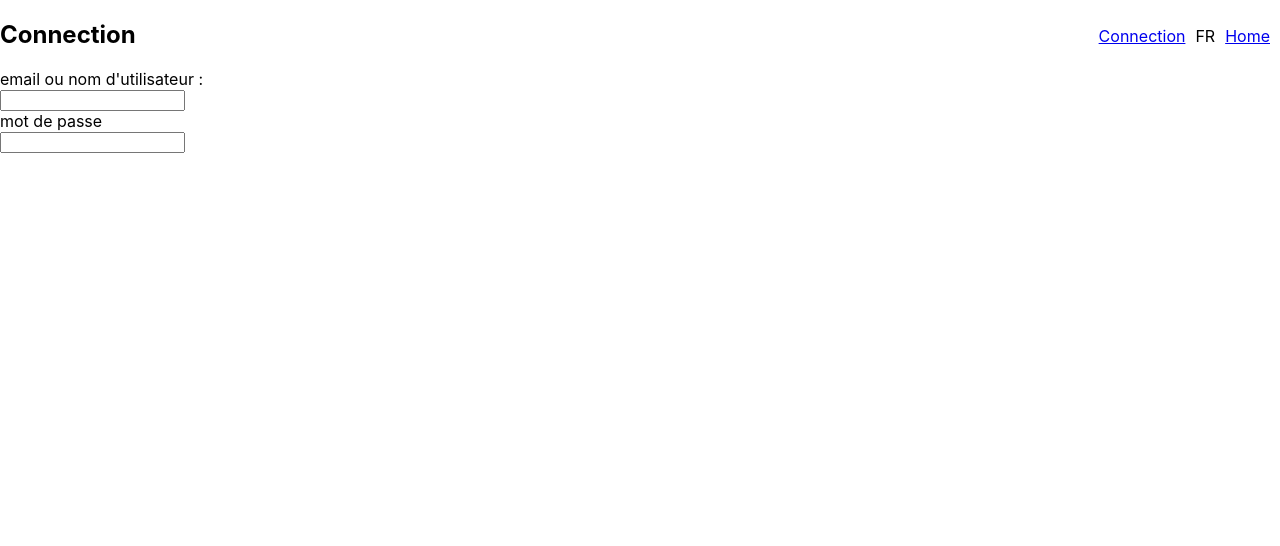
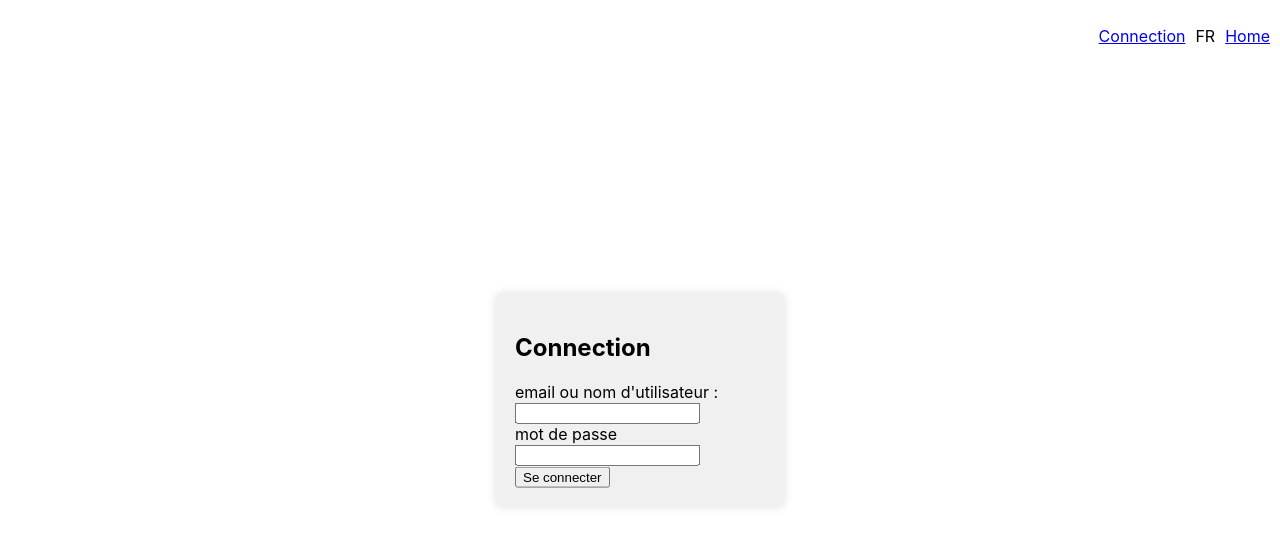
Before and after one commit to Dyluan/Doctor, a React (Create React App) app: page /login in a window 1280 px wide. Shown: the top 546 px of the page. Built offline with nearby package versions, Linux system fonts and the light colour scheme.

Commit message:
fixed a bug preventing bandeau component from working :: z index

```diff
--- a/src/Login.js
+++ b/src/Login.js
@@ -1,17 +1,23 @@
-import React from "react";
+import React, { useState } from "react";
 import Bandeau from "./Bandeau";
+import './style.css';
 
 function Login() {
+
     return (
         <>
             <Bandeau />
+            <div className="loginPage">
+                <form id="myForm">
                     <p><h2>Connection</h2></p>
-            <form>
                     email ou nom d'utilisateur : <br />
                     <input type="text"></input>
                     <br /> mot de passe <br />
                     <input type="password"></input>
+                    <br />
+                    <input type="submit" value="Se connecter"></input>
                 </form>
+            </div>
         </>
     )
 }
--- a/src/style.css
+++ b/src/style.css
@@ -3,6 +3,7 @@
     position: fixed;
     top: 10px; /* Ajustez la distance du haut selon vos préférences */
     right: 10px; /* Ajustez la distance de la droite selon vos préférences */
+    z-index: 1;
 }
 
 /* Style pour chaque élément */
@@ -21,3 +22,21 @@
     display: inline-block;
     /* Aucun espace entre les éléments suivants */
 }
+
+.loginPage {
+    position: relative;
+    width: 100%;
+    height: 100vh;
+}
+
+#myForm {
+    position: absolute;
+    top: 50%;
+    left: 50%;
+    transform: translate(-50%, -50%); /* Pour centrer le formulaire correctement */
+    width: 250px; /* Ajustez la largeur selon vos besoins */
+    padding: 20px;
+    background-color: #f0f0f0;
+    border-radius: 8px;
+    box-shadow: 0px 0px 10px rgba(0, 0, 0, 0.1); /* Ajoute une ombre légère pour la profondeur */
+}
```
Lines whose indentation alone changed are shown as unchanged.
